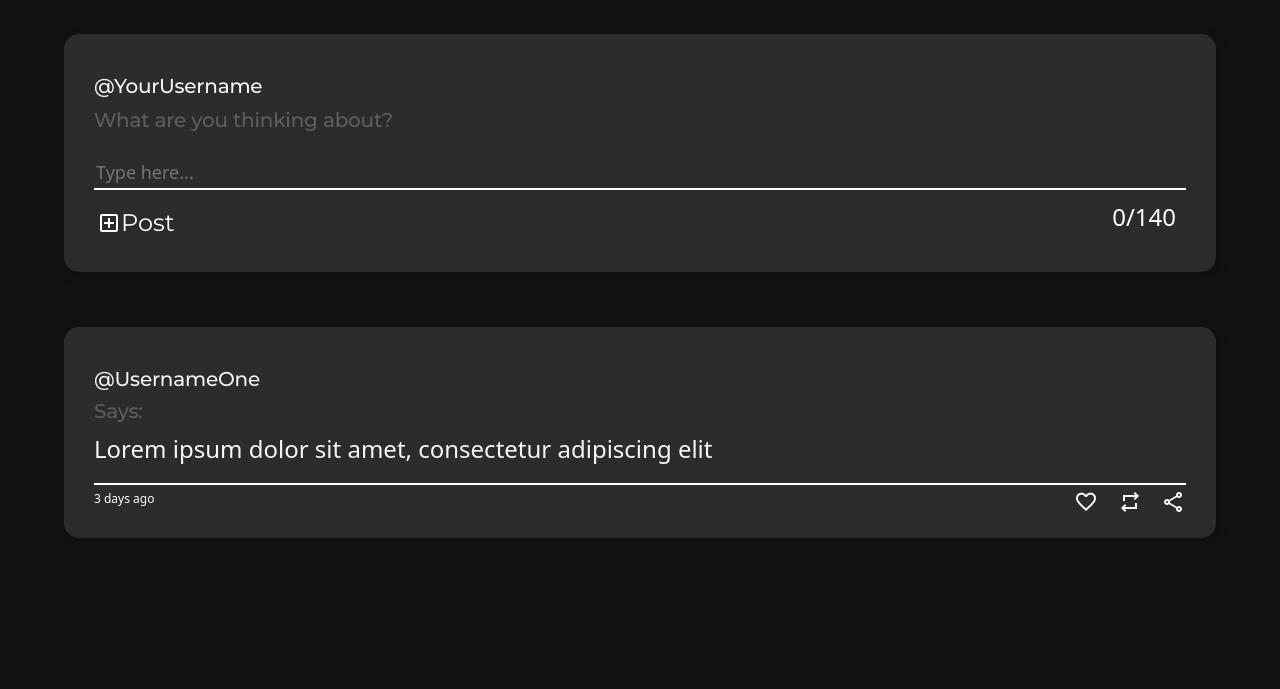
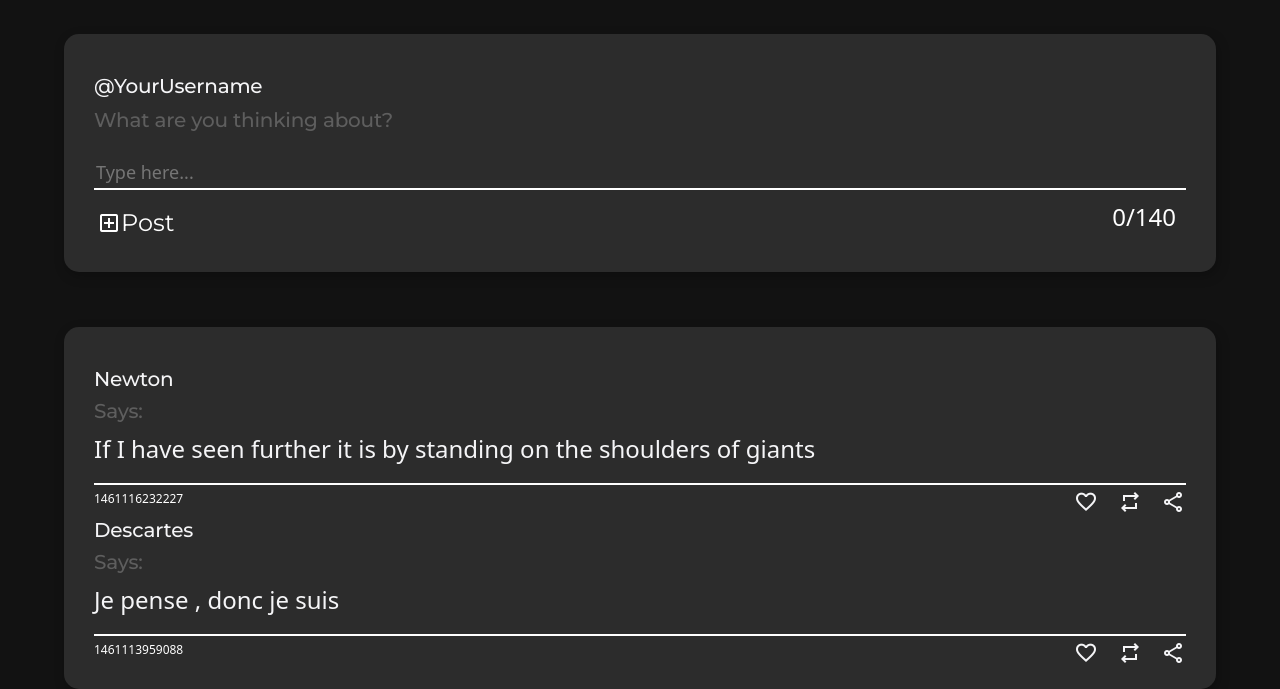
Before and after one commit to animward/tweeter, a website: page public/index.html in a window 1280 px wide. Shown: the part 365-1054 px from the top of the page. Before the commit the page ends 903 px from the top, so only its background shows below. Drawn offline with nearby package versions, Linux system fonts and the light colour scheme.

Commit message:
dynamic tweets

```diff
--- a/public/index.html
+++ b/public/index.html
@@ -28,11 +28,14 @@
 
     <!-- External JS -->
     <script src="https://ajax.googleapis.com/ajax/libs/jquery/3.4.1/jquery.min.js"></script>
+    <script src="https://cdn.jsdelivr.net/npm/timeago.js"></script>
 
     <!-- App JS -->
     <script type="text/javascript" src="/scripts/client.js"></script>
     <script type="text/javascript" src="/scripts/composer-char-counter.js"></script>
   </head>
+
+  <body>
 
     <div class="container">
       <header class="d-flex flex-wrap align-items-center justify-content-center justify-content-md-between py-3 mb-4 border-bottom">
@@ -41,9 +44,6 @@
             <span>Tweeter</span>
           </nav>
         </a>
-
-
-
         <div class="col-md-3 text-end">
           <nav>
             <div class ="newPost">Create a <strong>new post</strong></div>
@@ -55,8 +55,7 @@
       </header>
     </div>
 
-  <header style="
-  text-align: center;">
+    <header style="text-align: center;">
       <div>
           <img src="/images/profile-circle.png" style="width: 180px;">
       </div>
@@ -65,9 +64,6 @@
       </div>
     </header>
 
-  <body>
-
-    <!-- Page-specific (main) content here -->
     <main class="container" id="tweetContainer">
       <section class="new-tweet">
         <h2 class="littleUsername">@YourUsername</h2>
@@ -82,28 +78,8 @@
       </section>
     </main>
 
-  <main class="container" id="tweetContainer">
-    <section class="tweet">
-      <h2 class="littleUsername">@UsernameOne</h2>
-      <h3>Says:</h3>
-      <div class="tweet-content">
-        <p>
-          Lorem ipsum dolor sit amet, consectetur adipiscing elit
-        </p>
-      </div>
-      <footer>
-        <div class="tweet-footer">
-          <div class="tweet-icons">
-            <span class="material-symbols-outlined">favorite</span>
-            <span class="material-symbols-outlined">repeat</span>
-            <span class="material-symbols-outlined">share</span>
-          </div>
+    <main class="container" id="tweets-container">
 
-        </div>
-        <div class="tweet-date">
-          <span>3 days ago</span>
-      </footer>
-    </section>
     </main>
 
     <!-- Bootstrap JS -->
--- a/public/scripts/client.js
+++ b/public/scripts/client.js
@@ -1,5 +1,94 @@
+
+// scripts/client.js
 /*
  * Client-side JS logic goes here
  * jQuery is already loaded
  * Reminder: Use (and do all your DOM work in) jQuery's document ready function
  */
+
+// Function to create a new tweet element
+const createTweetElement = function(tweet) {
+    const $tweet = $(`
+            <section class="tweet">
+                <h2 class="littleUsername">
+                ${tweet.user.name}
+                </h2>
+                <h3>Says:</h3>
+                <div class="tweet-content">
+                    <p>
+                        ${tweet.content.text}
+                    </p>
+                </div>
+                <footer>
+                    <div class="tweet-footer">
+                        <div class="tweet-icons">
+                            <span class="material-symbols-outlined">favorite</span>
+                            <span class="material-symbols-outlined">repeat</span>
+                            <span class="material-symbols-outlined">share</span>
+                        </div>
+                    </div>
+                    <div class="tweet-date">
+                        <span>
+                        ${(tweet.created_at)}
+                        </span>
+                    </div>
+                </footer>
+            </section>
+    `);
+    return $tweet;
+};
+
+//Spent so much time trying to make it appear how I want visually...
+//The following code is heavily influinced by ChatGPT's code. I was unable to get the tweets to render in the way I wanted them to. I will continue to work on this and try to get it to render the way I want it to.
+
+// Function to render tweets
+const renderTweets = function(tweets) {
+    const $tweetsContainer = $('#tweets-container'); // Get the tweets container
+
+    for (const tweet of tweets) {
+        const userId = tweet.user.name; // Get the user ID
+
+        // Create a new main container for each user
+        const $mainContainer = $('<main class="main-container"></main>');
+        $mainContainer.attr('id', `tweets-container-${userId}`); // Set the ID for the main container
+
+        const $tweetSection = $('<section class="tweet"></section>'); // Create a new tweet section
+        const $tweet = createTweetElement(tweet);
+        $tweetSection.append($tweet); // Append the tweet to the tweet section
+
+        $mainContainer.append($tweetSection); // Append the tweet section to the main container
+        $(`#tweets-container-${userId}`).remove(); // Remove existing main container if it exists
+        $tweetsContainer.append($mainContainer); // Append the main container to the tweets container
+    }
+};
+
+$(document).ready(function() {
+    // Fake data
+    const tweets = [
+        {
+            "user": {
+                "name": "Newton",
+                "avatars": "https://i.imgur.com/73hZDYK.png",
+                "handle": "@SirIsaac"
+            },
+            "content": {
+                "text": "If I have seen further it is by standing on the shoulders of giants"
+            },
+            "created_at": 1461116232227
+        },
+        {
+            "user": {
+                "name": "Descartes",
+                "avatars": "https://i.imgur.com/nlhLi3I.png",
+                "handle": "@rd"
+            },
+            "content": {
+                "text": "Je pense , donc je suis"
+            },
+            "created_at": 1461113959088
+        }
+    ];
+
+    // Render tweets
+   renderTweets(tweets);
+});
--- a/public/styles/new-tweet.css
+++ b/public/styles/new-tweet.css
@@ -1,5 +1,13 @@
-/*newTweet.css*/
+/*styles/new-tweet.css*/
 #tweetContainer {
+    width: 90%;
+    margin-top: 55px;
+    padding: 30px;
+    border-radius: 15px;
+    box-shadow: 2px 4px 12px 0 rgba(0, 0, 0, 0.25);
+}
+
+#tweets-container {
     width: 90%;
     margin-top: 55px;
     padding: 30px;
--- a/public/styles/tweet.css
+++ b/public/styles/tweet.css
@@ -1,3 +1,4 @@
+/* styles/tweet.css */
 .tweet-content{
     border-bottom: 2px solid #fff;
     margin-bottom: 5px;
--- a/server/data-files/initial-tweets.json
+++ b/server/data-files/initial-tweets.json
@@ -8,7 +8,7 @@
     "content": {
       "text": "If I have seen further it is by standing on the shoulders of giants"
     },
-    "created_at": 1711209043096
+    "created_at": 1711400765456
   },
   {
     "user": {
@@ -19,6 +19,6 @@
     "content": {
       "text": "Je pense , donc je suis"
     },
-    "created_at": 1711295443096
+    "created_at": 1711487165456
   }
 ]
```
Also changed, not shown: server/index.js (line endings or trailing spaces). Lines whose indentation alone changed are shown as unchanged.
